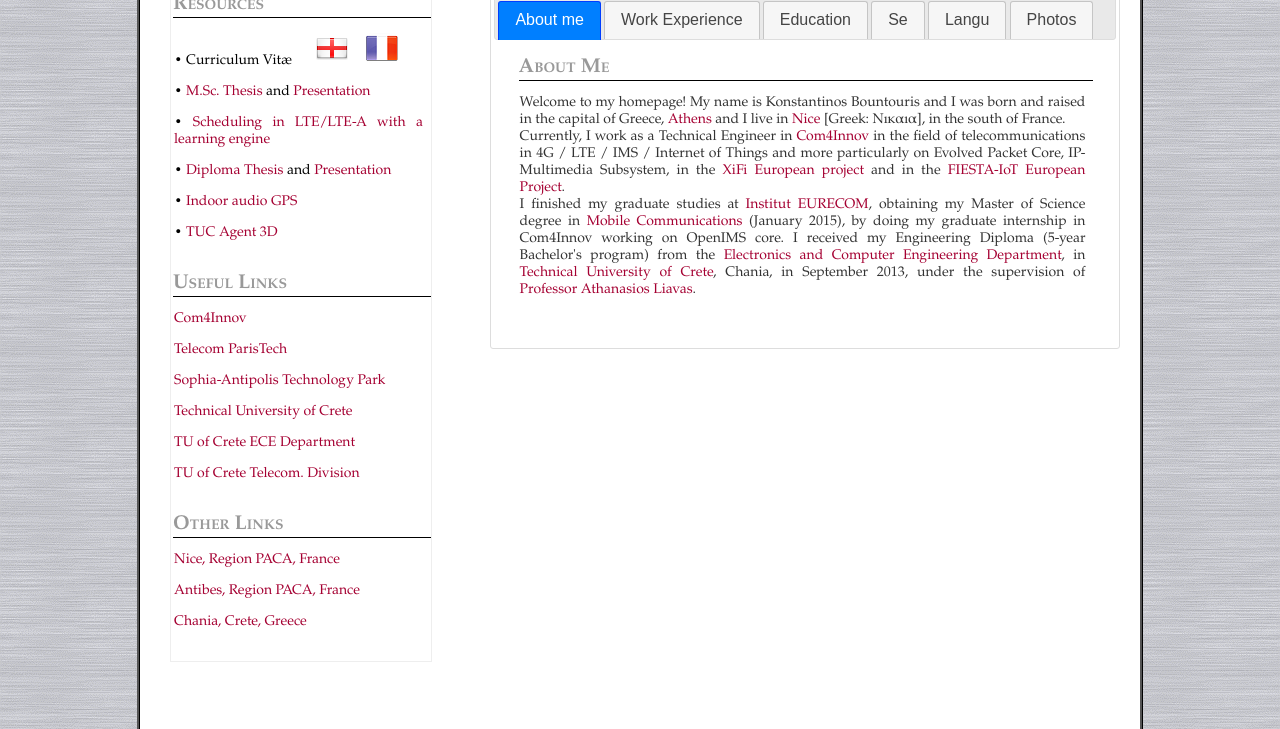
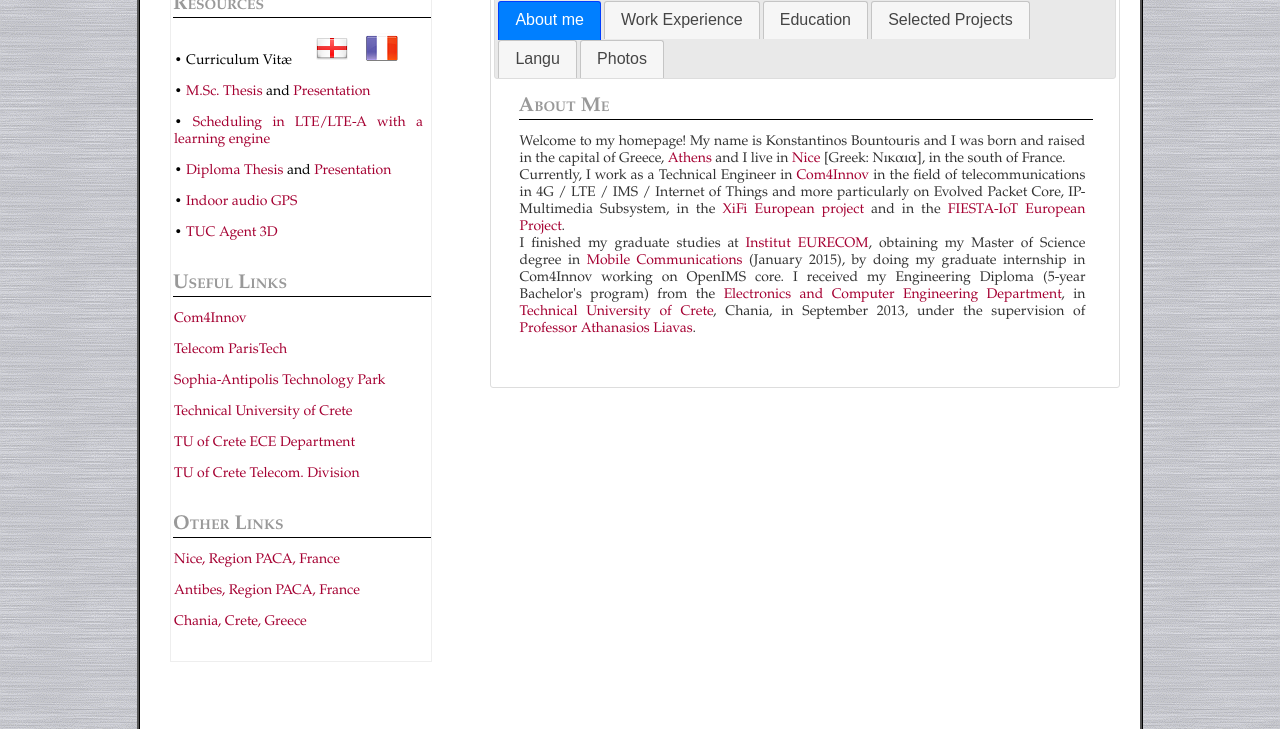
Before and after one commit to kbountouris/kbountouris.github.io, a plain HTML site: page index.html in a window 1280 px wide. Shown: the part 371-1100 px from the top of the page. Drawn offline with Linux system fonts and the light colour scheme.

Commit message:
Update index.html

```diff
--- a/index.html
+++ b/index.html
@@ -377,7 +377,7 @@
 		<li><a href="#tabs-1">About me</a></li>
 		<li><a href="#tabs-2">Work Experience</a></li>
 		<li><a href="#tabs-3">Education</a></li>
-		<li><a href="#tabs-4">Se</a></li>
+		<li><a href="#tabs-4">Selected Projects</a></li>
 		<li><a href="#tabs-5">Langu</a></li>
 		<li><a href="#tabs-6">Photos</a></li>
 	</ul>
```
